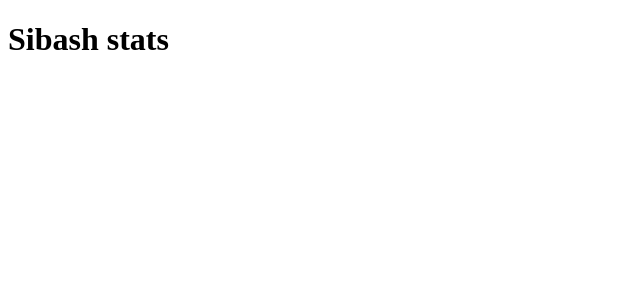
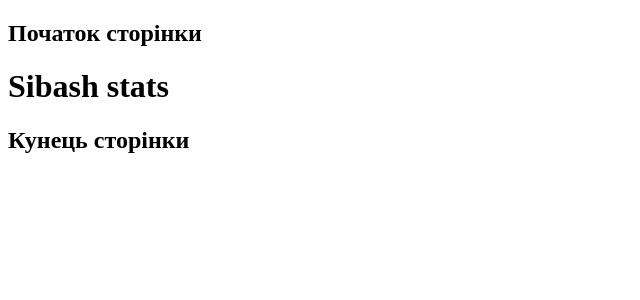
Before and after one commit to lalkazaurus/sibash-stats, a React (Vite) app in the folder client/: page / in a window 1280 px wide. Shown: the top 300 px of the page, without its empty margins (0-640 px from the left). Built offline with nearby package versions, Linux system fonts and the light colour scheme.

Commit message:
Basic layout was added

```diff
--- /dev/null
+++ b/client/src/layouts/Footer/Footer.tsx
@@ -0,0 +1,5 @@
+export default function Footer() {
+    return <footer>
+        <h2>Кунець сторінки</h2>
+    </footer>
+}
--- /dev/null
+++ b/client/src/layouts/Header/Header.tsx
@@ -0,0 +1,5 @@
+export default function Header() {
+    return <header>
+        <h2>Початок сторінки</h2>
+    </header>
+}
--- /dev/null
+++ b/client/src/layouts/MainLayout/MainLayout.tsx
@@ -0,0 +1,14 @@
+import { Outlet } from "react-router-dom"
+import styles from "./MainLayout.module.scss"
+import Header from "../Header/Header"
+import Footer from "../Footer/Footer"
+
+export default function MainLayout() {
+    return <div className={styles.wrapper}>
+        <Header/>
+        <main className={styles.content}>
+            <Outlet/>
+        </main>
+        <Footer/>
+    </div>
+}
--- a/client/src/router.tsx
+++ b/client/src/router.tsx
@@ -1,14 +1,19 @@
 import { createBrowserRouter, RouterProvider } from "react-router-dom";
-import MainPage from "./pages/MainPage/MainPage";
 import PlayerPage from "./pages/PlayerPage/PlayerPage";
 import TeamPage from "./pages/TeamPage/TeamPage";
 import NotExists from "./pages/NorExists/NotExists";
+import MainLayout from "./layouts/MainLayout/MainLayout";
+import MainPage from "./pages/MainPage/MainPage";
 
 const router = createBrowserRouter([
     {
         path: "/",
-        element: <MainPage/>,
-        errorElement: <NotExists/>
+        element: <MainLayout/>,
+        errorElement: <NotExists/>,
+        children: [
+            {
+                index: true,
+                element: <MainPage/>
             },
             {
                 path: "/player/:id",
@@ -18,6 +23,8 @@ const router = createBrowserRouter([
                 path: "team/:id",
                 element: <TeamPage/>
             }
+        ]
+    },
 ])
 
 export default function Router () {
```
Also changed, not shown: client/src/layouts/Footer/Footer.module.scss (added), client/src/layouts/Header/Header.module.scss (added), client/src/layouts/MainLayout/MainLayout.module.scss (added). Lines whose indentation alone changed are shown as unchanged.
